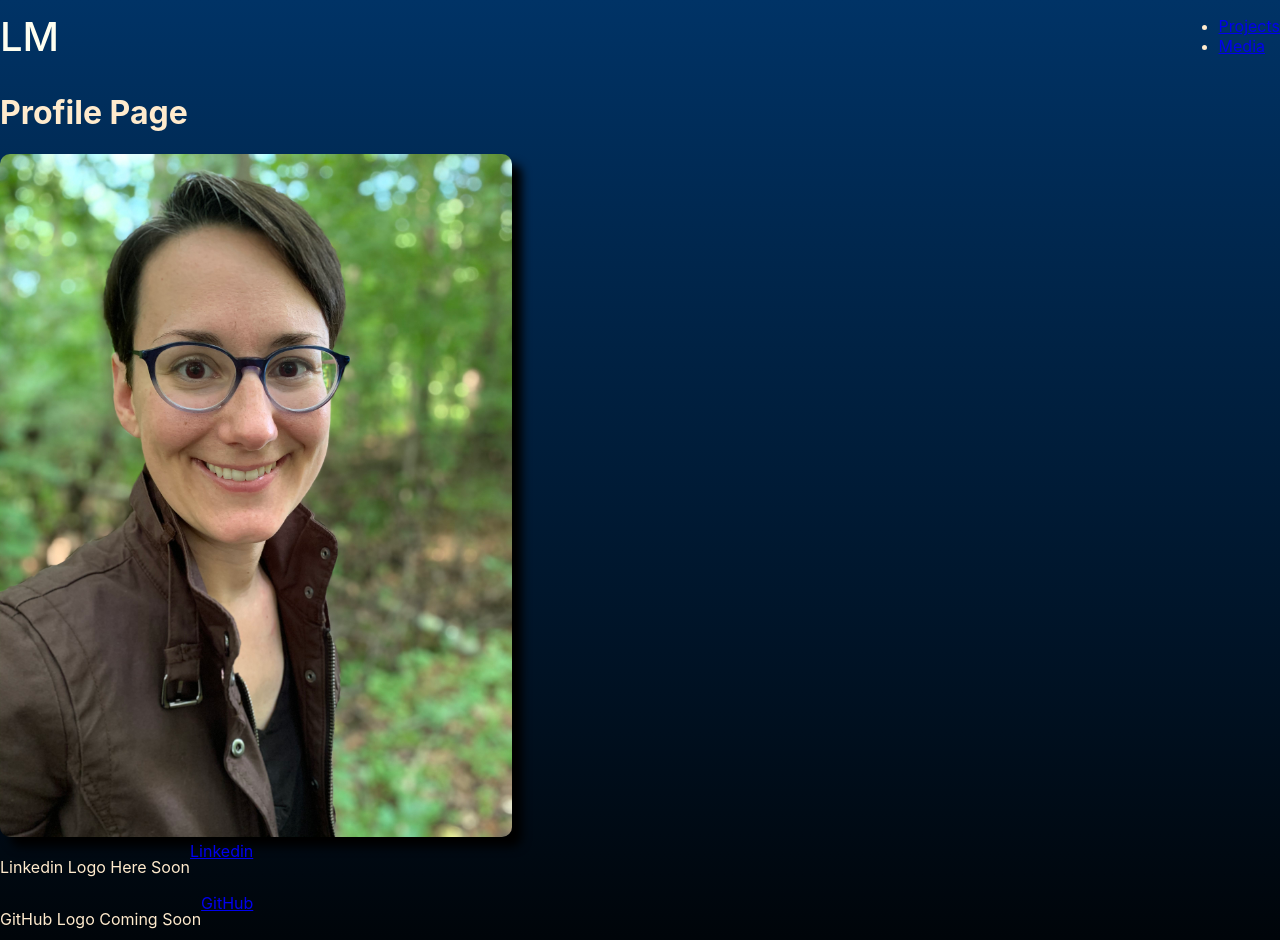
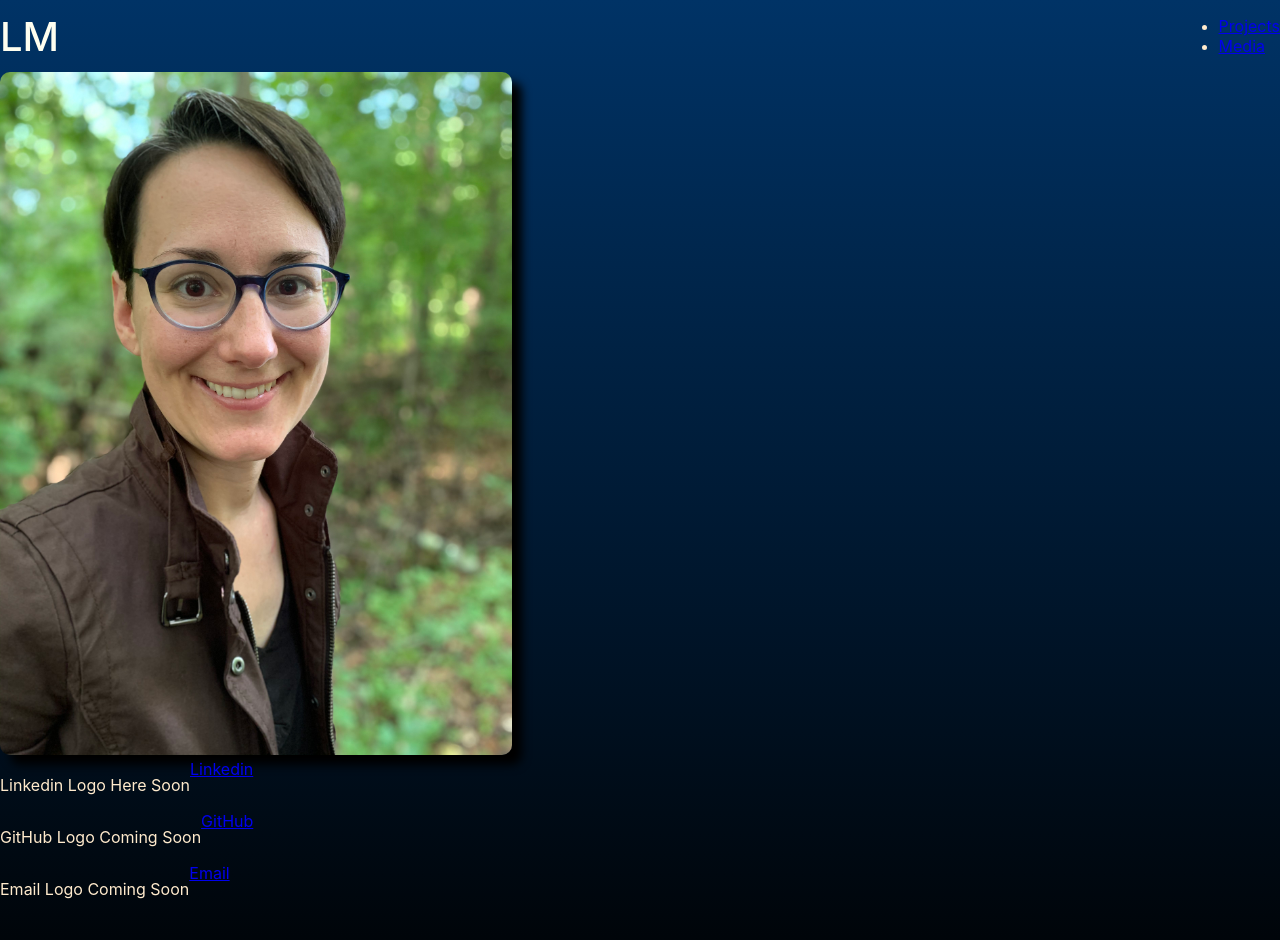
Before and after one commit to Lady-Mattern/mattern-portfolio, a React (Create React App) app: page /profile in a window 1280 px wide. Shown: the top 940 px of the page. Built offline with nearby package versions, Linux system fonts and the light colour scheme.

Commit message:
Setting up page layout template

```diff
--- /dev/null
+++ b/src/components/LeftPanel/index.js
@@ -0,0 +1,29 @@
+// Static Assets
+import leah from '../../assets/images/profile-photo.jpg';
+
+// Components
+import Image from '../Image/index';
+
+function LeftPanel () {
+    return (
+        <div id="content-left">
+            <Image id="profile-image" image={leah} alt="Leah Mattern's profile picture" />
+            <div id="contact-info">
+                <div className='flex-row'>
+                    <p>Linkedin Logo Here Soon</p>
+                    <a href='https://www.linkedin.com/in/lady-leah-mattern/'>Linkedin</a>
+                </div>
+                <div className='flex-row'>
+                    <p>GitHub Logo Coming Soon</p>
+                    <a href='https://github.com/Lady-Mattern'>GitHub</a>
+                </div>
+                <div className='flex-row'>
+                    <p>Email Logo Coming Soon</p>
+                    <a href="mailto: ladyleahmattern@gmail.com">Email</a>
+                </div>
+            </div>
+        </div>
+    )
+}
+
+export default LeftPanel;
--- a/src/pages/ProfilePage/index.js
+++ b/src/pages/ProfilePage/index.js
@@ -1,36 +1,21 @@
 // Components
 import Header from '../../components/Header/index';
 import Footer from '../../components/Footer/index';
-import Image from '../../components/Image/index';
+import LeftPanel from '../../components/LeftPanel';
 import Resume from '../../components/Resume/index';
-
-// Static Assets
-import leah from '../../assets/images/profile-photo.jpg';
 
 // Styles
 import styles from './styles.css';
 
 function ProfilePage() {
     return (
-        <div>
+        <div className='page-layout'>
             <Header />
+            <aside>
+                <LeftPanel />
+            </aside>
             <main>
                 <h1>Profile Page</h1>
-                <Image id="profile-image" image={leah} alt="Leah Mattern's profile picture" />
-                <div id="contact-info">
-                    <div className='flex-row'>
-                        <p>Linkedin Logo Here Soon</p>
-                        <a href='https://www.linkedin.com/in/lady-leah-mattern/'>Linkedin</a>
-                    </div>
-                    <div className='flex-row'>
-                        <p>GitHub Logo Coming Soon</p>
-                        <a href='https://github.com/Lady-Mattern'>GitHub</a>
-                    </div>
-                    <div className='flex-row'>
-                        <p>Email Logo Coming Soon</p>
-                        <a href="mailto: ladyleahmattern@gmail.com">Email</a>
-                    </div>
-                </div>
                 <Resume />
             </main>
             <Footer />
```
Also changed, not shown: 1 other file (tests, documents, lock files or other folders).
